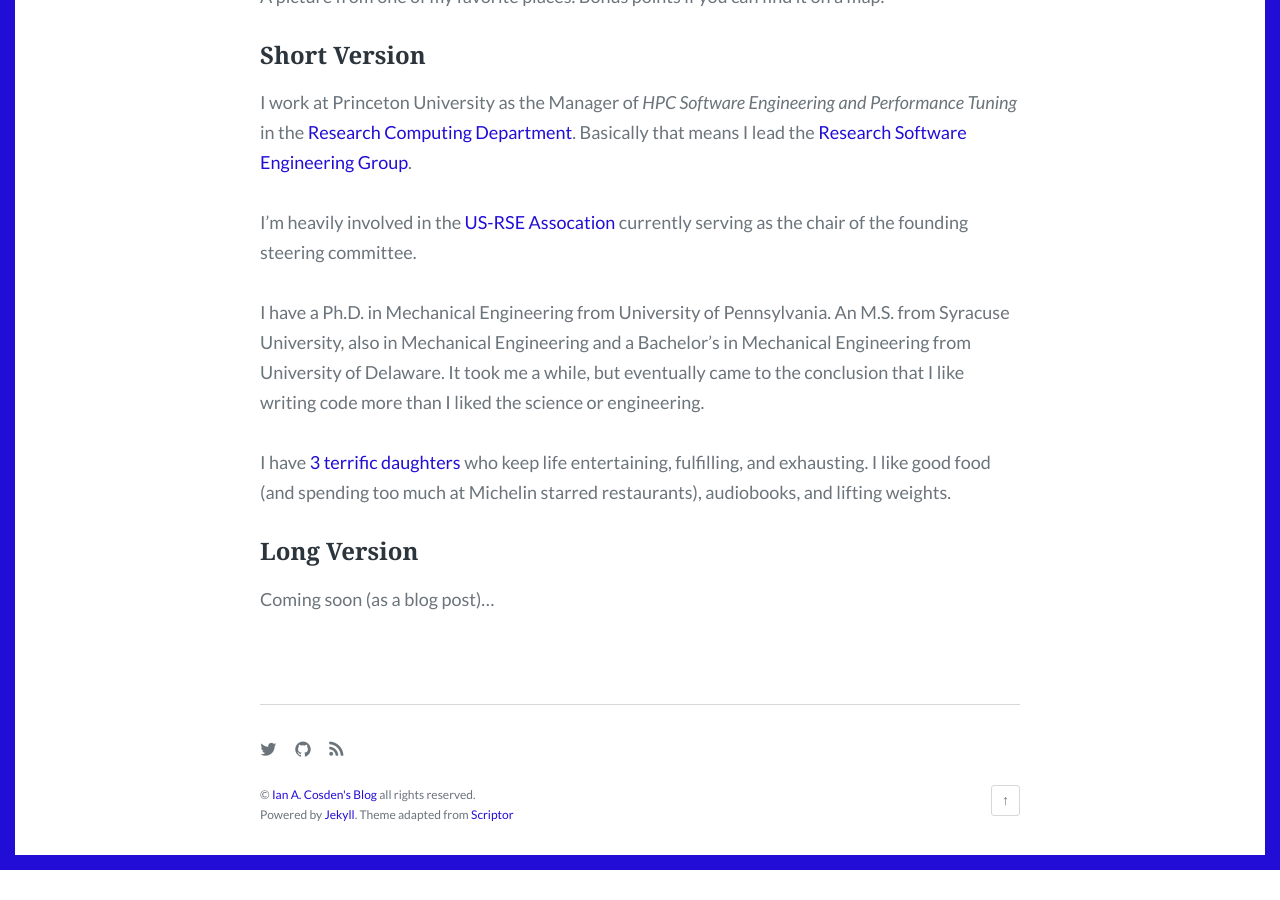
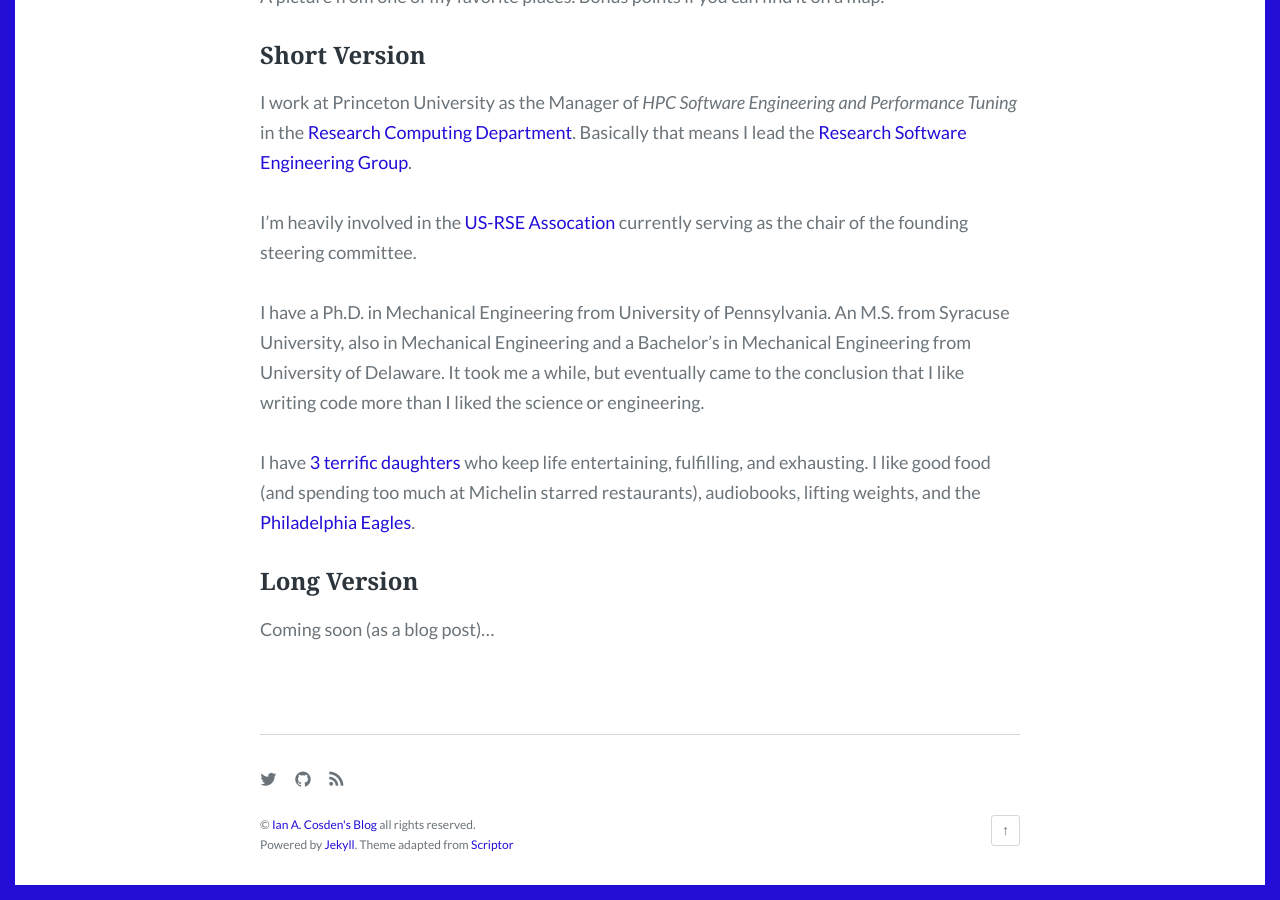
Before and after one commit to cosden/cosden.github.io, a Jekyll site: the page built from about.md, in a window 1280 px wide and 900 px high, scrolled down 1015 px. Built offline with Jekyll 4.4.1, drawn with Linux system fonts in a browser that asks for light colours; some web fonts are replaced; before the commit the page ends 1885 px from its top, so only the background shows below that.

Commit message:
add eagles hype video

```diff
--- a/about.md
+++ b/about.md
@@ -28,7 +28,8 @@ engineering.
 I have [3 terrific daughters](/assets/images/Cruise-2019.jpg) who keep life
 entertaining, fulfilling, and
 exhausting. I like good food (and spending too much at Michelin
-starred restaurants), audiobooks, and lifting weights.
+starred restaurants), audiobooks, lifting weights, and the
+[Philadelphia Eagles](https://www.youtube.com/watch?v=YDXSvWK0Dco).
 
 ### Long Version
 
```
